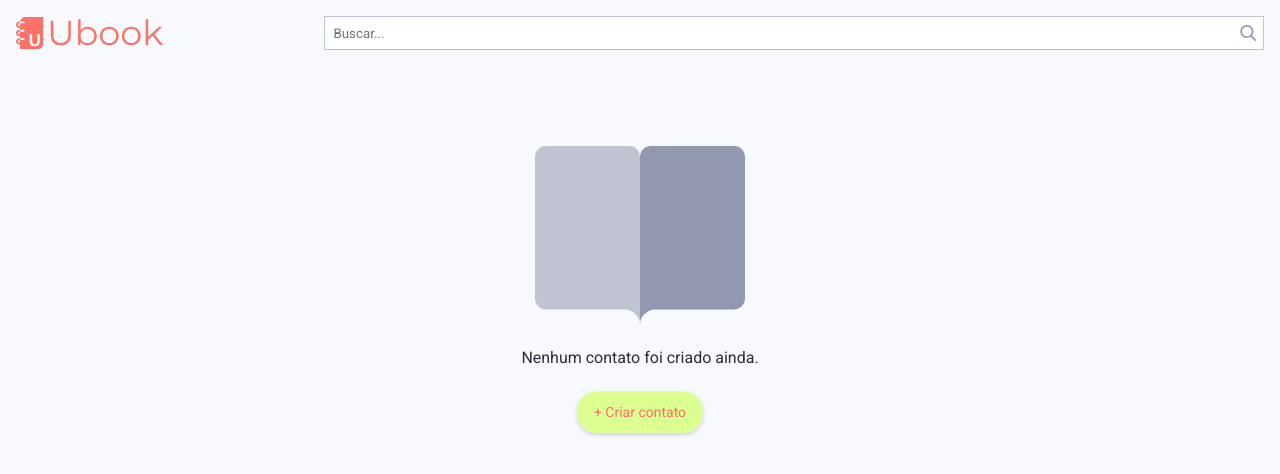
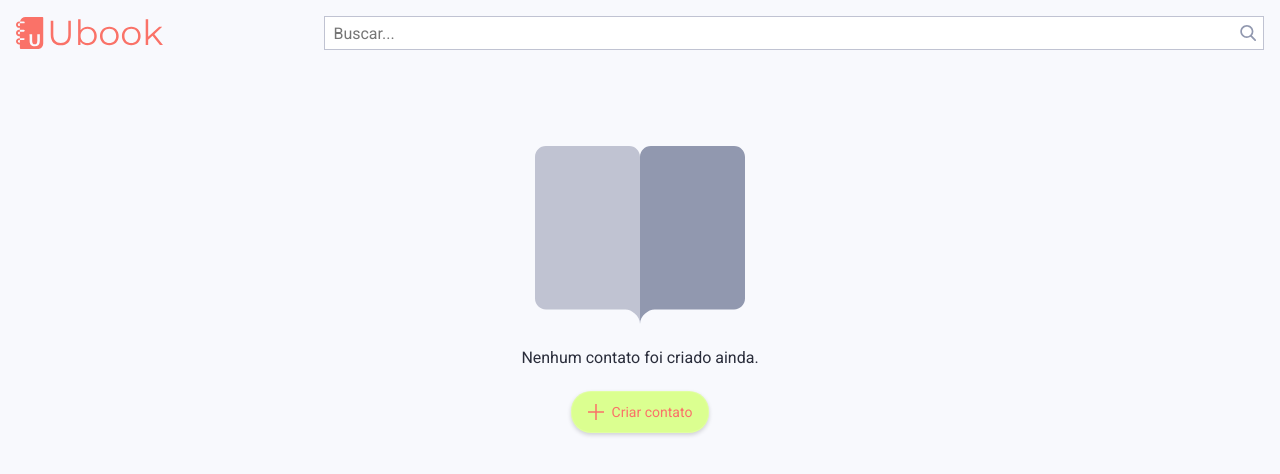
Before and after one commit to miguelmarcondesf/clicksign-agenda-teste, a Vue app: page /#/ in a window 1280 px wide. Shown: the top 474 px of the page. Built offline with nearby package versions, Linux system fonts and the light colour scheme.

Commit message:
Style adjusts and adding plus icon to contact buttons

```diff
--- a/src/assets/atoms/buttons.scss
+++ b/src/assets/atoms/buttons.scss
@@ -8,6 +8,14 @@
   color: var(--salmon);
   padding: 12px 16px;
   font-weight: 500;
+  display: flex;
+  min-width: 126px;
+
+  img {
+    height: 16px;
+    width: auto;
+    margin-right: 8px;
+  }
 
   &:hover {
     background-color: lighten(#dbff90, 10%);
--- a/src/assets/atoms/input.scss
+++ b/src/assets/atoms/input.scss
@@ -2,4 +2,6 @@ input {
   border: solid 1px var(--cloudy-blue);
   background-color: var(--white-two);
   height: 32px;
+  font-size: 16px;
+  color: var(--bluey-grey);
 }
--- a/src/components/ContactDeleteModal.vue
+++ b/src/components/ContactDeleteModal.vue
@@ -89,6 +89,7 @@ export default {
 
   .modal-card {
     width: 30vw;
+    min-width: 380px;
     height: auto;
     border-radius: 16px;
     box-shadow: 0 16px 10px 0 rgba(0, 0, 0, 0.16);
@@ -119,6 +120,7 @@ export default {
 
     .buttons-form-wrapper {
       float: right;
+      margin: 8px 8px 0 0;
     }
   }
 }
--- a/src/components/Modal.vue
+++ b/src/components/Modal.vue
@@ -25,7 +25,13 @@
         <span v-show="emailError">{{ emailError }}</span>
 
         <label for="phone">Telefone</label>
-        <input type="text" name="phone" v-model="phone" maxlength="11">
+        <input
+        type="text"
+        name="phone"
+        v-model="phone"
+        maxlength="11"
+        class="phone-input"
+        >
       </div>
 
       <hr>
@@ -196,6 +202,7 @@ export default {
 
   .modal-card {
     width: 30vw;
+    min-width: 380px;
     height: auto;
     border-radius: 16px;
     box-shadow: 0 16px 10px 0 rgba(0, 0, 0, 0.16);
@@ -236,6 +243,10 @@ export default {
         color: var(--dark);
         font-size: 14px;
 
+        &.phone-input {
+          width: 33%;
+        }
+
         &.error {
           color: var(--salmon);
           border-color: var(--salmon);
@@ -251,6 +262,7 @@ export default {
 
     .buttons-form-wrapper {
       float: right;
+      margin: 8px 8px 0 0;
     }
   }
 }
--- a/src/views/Home.vue
+++ b/src/views/Home.vue
@@ -100,7 +100,11 @@
       class="add-button"
       @click="showNewContactModal = !showNewContactModal"
       >
-        + Criar contato
+        <img
+        src="../assets/imgs/ic-plus.svg"
+        alt="A plus icon"
+        >
+        Criar contato
       </button>
     </div>
 
@@ -256,6 +260,7 @@ export default {
         font-family: 'Roboto';
         font-size: 13px;
         color: var(--bluey-grey);
+        width: 29%;
 
         &:nth-child(1) {
           width: 48px;
```
Also changed, not shown: src/assets/imgs/ic-plus.svg (added).
